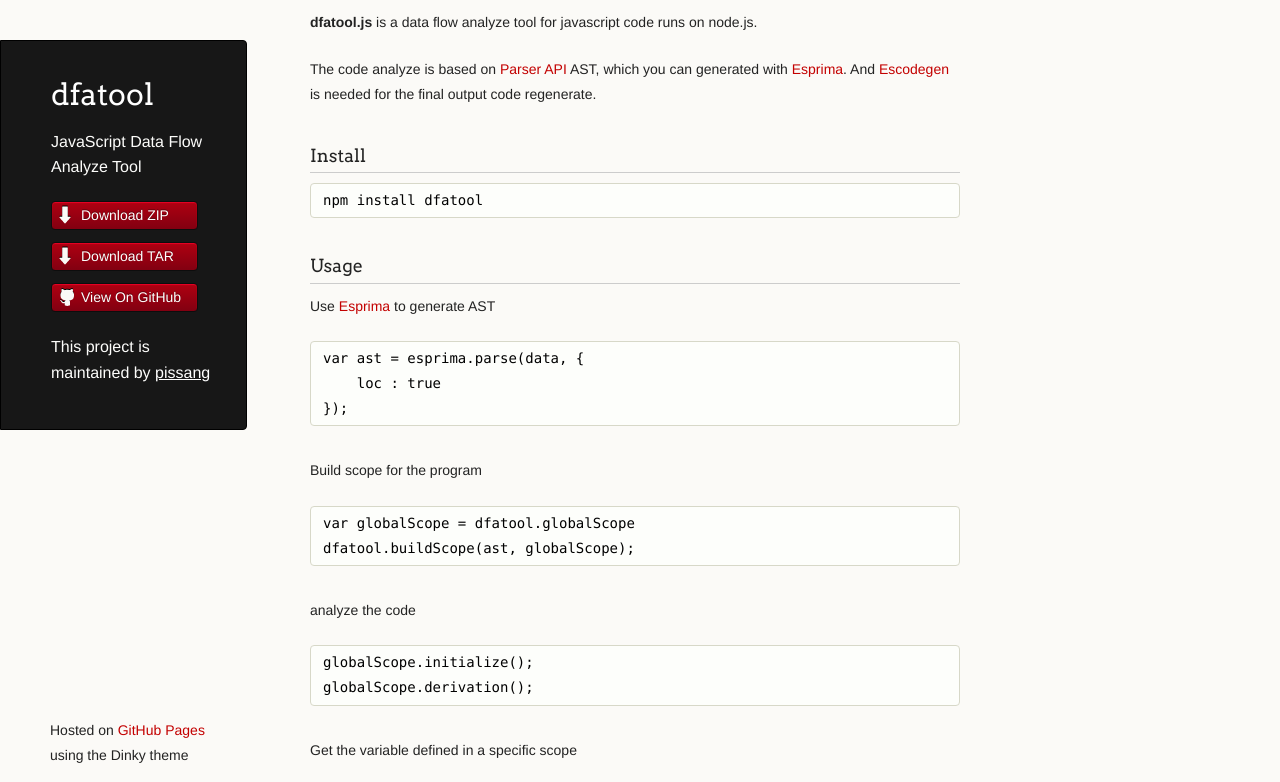
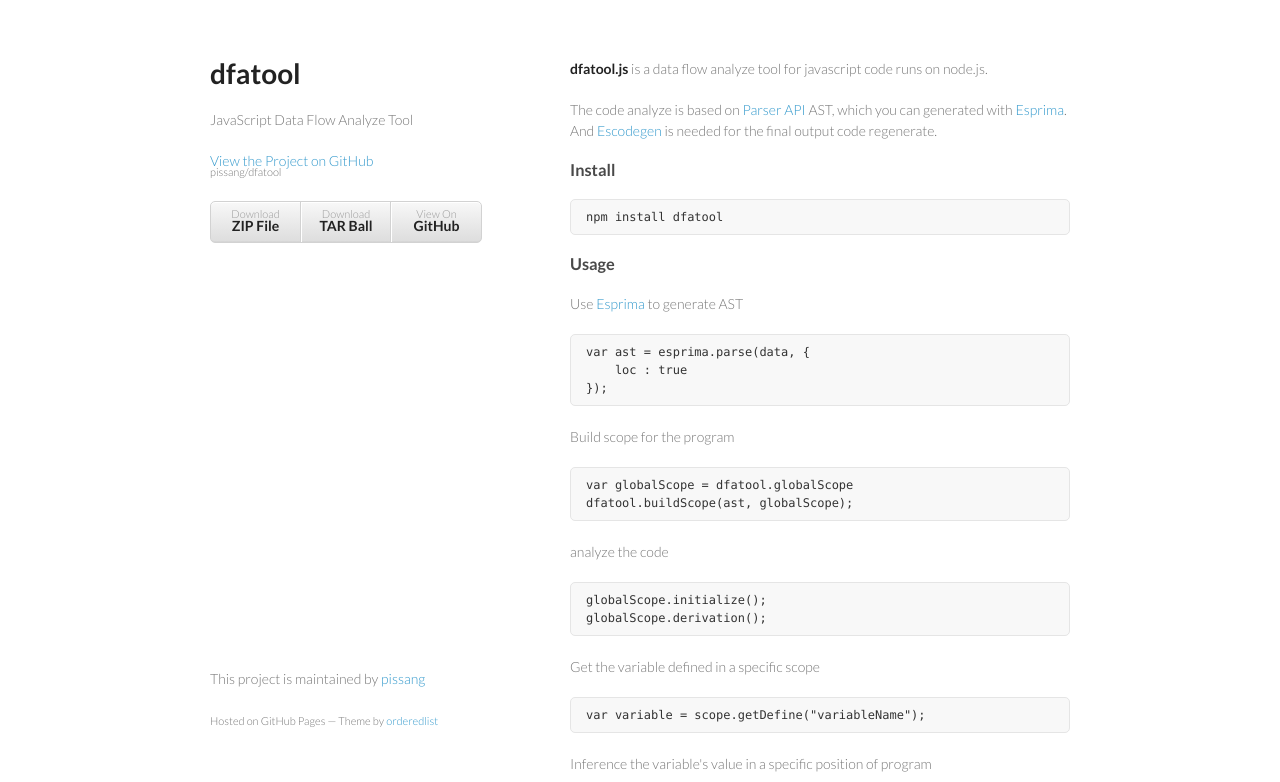
Before and after one commit to pissang/dfatool, a plain HTML site: page index.html in a window 1280 px wide. Shown: the top 782 px of the page. Drawn offline with Linux system fonts and the light colour scheme.

Commit message:
Create gh-pages branch via GitHub

```diff
--- a/index.html
+++ b/index.html
@@ -7,7 +7,6 @@
 
     <link rel="stylesheet" href="stylesheets/styles.css">
     <link rel="stylesheet" href="stylesheets/pygment_trac.css">
-    <script src="javascripts/scale.fix.js"></script>
     <meta name="viewport" content="width=device-width, initial-scale=1, user-scalable=no">
     <!--[if lt IE 9]>
     <script src="//html5shiv.googlecode.com/svn/trunk/html5.js"></script>
@@ -16,18 +15,17 @@
   <body>
     <div class="wrapper">
       <header>
-        <h1 class="header">dfatool</h1>
-        <p class="header">JavaScript Data Flow Analyze Tool</p>
+        <h1>dfatool</h1>
+        <p>JavaScript Data Flow Analyze Tool</p>
+
+        <p class="view"><a href="https://github.com/pissang/dfatool">View the Project on GitHub <small>pissang/dfatool</small></a></p>
+
 
         <ul>
-          <li class="download"><a class="buttons" href="https://github.com/pissang/dfatool/zipball/master">Download ZIP</a></li>
-          <li class="download"><a class="buttons" href="https://github.com/pissang/dfatool/tarball/master">Download TAR</a></li>
-          <li><a class="buttons github" href="https://github.com/pissang/dfatool">View On GitHub</a></li>
+          <li><a href="https://github.com/pissang/dfatool/zipball/master">Download <strong>ZIP File</strong></a></li>
+          <li><a href="https://github.com/pissang/dfatool/tarball/master">Download <strong>TAR Ball</strong></a></li>
+          <li><a href="https://github.com/pissang/dfatool">View On <strong>GitHub</strong></a></li>
         </ul>
-
-        <p class="header">This project is maintained by <a class="header name" href="https://github.com/pissang">pissang</a></p>
-
-
       </header>
       <section>
         <p><strong>dfatool.js</strong> is a data flow analyze tool for javascript code runs on node.js. </p>
@@ -95,10 +93,11 @@
 </code></pre>
       </section>
       <footer>
-        <p><small>Hosted on <a href="https://pages.github.com">GitHub Pages</a> using the Dinky theme</small></p>
+        <p>This project is maintained by <a href="https://github.com/pissang">pissang</a></p>
+        <p><small>Hosted on GitHub Pages &mdash; Theme by <a href="https://github.com/orderedlist">orderedlist</a></small></p>
       </footer>
     </div>
-    <!--[if !IE]><script>fixScale(document);</script><![endif]-->
+    <script src="javascripts/scale.fix.js"></script>
 
   </body>
 </html>
--- a/stylesheets/styles.css
+++ b/stylesheets/styles.css
@@ -1,328 +1,186 @@
-@import url(https://fonts.googleapis.com/css?family=Arvo:400,700,400italic);
-
-/* MeyerWeb Reset */
-
-html, body, div, span, applet, object, iframe,
-h1, h2, h3, h4, h5, h6, p, blockquote, pre,
-a, abbr, acronym, address, big, cite, code,
-del, dfn, em, img, ins, kbd, q, s, samp,
-small, strike, strong, sub, sup, tt, var,
-b, u, i, center,
-dl, dt, dd, ol, ul, li,
-fieldset, form, label, legend,
-table, caption, tbody, tfoot, thead, tr, th, td,
-article, aside, canvas, details, embed,
-figure, figcaption, footer, header, hgroup,
-menu, nav, output, ruby, section, summary,
-time, mark, audio, video {
-  margin: 0;
-  padding: 0;
-  border: 0;
-  font: inherit;
-  vertical-align: baseline;
-}
-
-
-/* Base text styles */
+@import url(https://fonts.googleapis.com/css?family=Lato:300italic,700italic,300,700);
 
 body {
-  padding:10px 50px 0 0;
-  font-family:"Helvetica Neue", Helvetica, Arial, sans-serif;
-	font-size: 14px;
-	color: #232323;
-	background-color: #FBFAF7;
-	margin: 0;
-	line-height: 1.8em;
-	-webkit-font-smoothing: antialiased;
-
+  padding:50px;
+  font:14px/1.5 Lato, "Helvetica Neue", Helvetica, Arial, sans-serif;
+  color:#777;
+  font-weight:300;
 }
 
 h1, h2, h3, h4, h5, h6 {
-  color:#232323;
-  margin:36px 0 10px;
+  color:#222;
+  margin:0 0 20px;
 }
 
-p, ul, ol, table, dl {
-  margin:0 0 22px;
+p, ul, ol, table, pre, dl {
+  margin:0 0 20px;
 }
 
 h1, h2, h3 {
-	font-family: Arvo, Monaco, serif;
-  line-height:1.3;
-	font-weight: normal;
-}
-
-h1,h2, h3 {
-	display: block;
-	border-bottom: 1px solid #ccc;
-	padding-bottom: 5px;
+  line-height:1.1;
 }
 
 h1 {
-	font-size: 30px;
+  font-size:28px;
 }
 
 h2 {
-	font-size: 24px;
+  color:#393939;
 }
 
-h3 {
-	font-size: 18px;
-}
-
-h4, h5, h6 {
-	font-family: Arvo, Monaco, serif;
-	font-weight: 700;
+h3, h4, h5, h6 {
+  color:#494949;
 }
 
 a {
-  color:#C30000;
-  font-weight:200;
+  color:#39c;
+  font-weight:400;
   text-decoration:none;
 }
 
-a:hover {
-	text-decoration: underline;
+a small {
+  font-size:11px;
+  color:#777;
+  margin-top:-0.6em;
+  display:block;
 }
 
-a small {
-	font-size: 12px;
+.wrapper {
+  width:860px;
+  margin:0 auto;
 }
 
-em {
-	font-style: italic;
+blockquote {
+  border-left:1px solid #e5e5e5;
+  margin:0;
+  padding:0 0 0 20px;
+  font-style:italic;
+}
+
+code, pre {
+  font-family:Monaco, Bitstream Vera Sans Mono, Lucida Console, Terminal;
+  color:#333;
+  font-size:12px;
+}
+
+pre {
+  padding:8px 15px;
+  background: #f8f8f8;
+  border-radius:5px;
+  border:1px solid #e5e5e5;
+  overflow-x: auto;
+}
+
+table {
+  width:100%;
+  border-collapse:collapse;
+}
+
+th, td {
+  text-align:left;
+  padding:5px 10px;
+  border-bottom:1px solid #e5e5e5;
+}
+
+dt {
+  color:#444;
+  font-weight:700;
+}
+
+th {
+  color:#444;
+}
+
+img {
+  max-width:100%;
+}
+
+header {
+  width:270px;
+  float:left;
+  position:fixed;
+}
+
+header ul {
+  list-style:none;
+  height:40px;
+
+  padding:0;
+
+  background: #eee;
+  background: -moz-linear-gradient(top, #f8f8f8 0%, #dddddd 100%);
+  background: -webkit-gradient(linear, left top, left bottom, color-stop(0%,#f8f8f8), color-stop(100%,#dddddd));
+  background: -webkit-linear-gradient(top, #f8f8f8 0%,#dddddd 100%);
+  background: -o-linear-gradient(top, #f8f8f8 0%,#dddddd 100%);
+  background: -ms-linear-gradient(top, #f8f8f8 0%,#dddddd 100%);
+  background: linear-gradient(top, #f8f8f8 0%,#dddddd 100%);
+
+  border-radius:5px;
+  border:1px solid #d2d2d2;
+  box-shadow:inset #fff 0 1px 0, inset rgba(0,0,0,0.03) 0 -1px 0;
+  width:270px;
+}
+
+header li {
+  width:89px;
+  float:left;
+  border-right:1px solid #d2d2d2;
+  height:40px;
+}
+
+header ul a {
+  line-height:1;
+  font-size:11px;
+  color:#999;
+  display:block;
+  text-align:center;
+  padding-top:6px;
+  height:40px;
 }
 
 strong {
+  color:#222;
   font-weight:700;
 }
 
-ul li {
-  list-style: inside;
-  padding-left: 25px;
+header ul li + li {
+  width:88px;
+  border-left:1px solid #fff;
 }
 
-ol li {
-  list-style: decimal inside;
-  padding-left: 20px;
+header ul li + li + li {
+  border-right:none;
+  width:89px;
 }
 
-blockquote {
-  margin: 0;
-  padding: 0 0 0 20px;
-  font-style: italic;
+header ul a strong {
+  font-size:14px;
+  display:block;
+  color:#222;
 }
 
-dl, dt, dd, dl p {
-	font-color: #444;
+section {
+  width:500px;
+  float:right;
+  padding-bottom:50px;
 }
 
-dl dt {
-  font-weight: bold;
-}
-
-dl dd {
-  padding-left: 20px;
-  font-style: italic;
-}
-
-dl p {
-  padding-left: 20px;
-  font-style: italic;
+small {
+  font-size:11px;
 }
 
 hr {
   border:0;
-  background:#ccc;
+  background:#e5e5e5;
   height:1px;
-  margin:0 0 24px;
+  margin:0 0 20px;
 }
 
-/* Images */
-
-img {
-  position: relative;
-  margin: 0 auto;
-  max-width: 650px;
-  padding: 5px;
-  margin: 10px 0 32px 0;
-  border: 1px solid #ccc;
-}
-
-
-/* Code blocks */
-
-code, pre {
-	font-family: Monaco, "Bitstream Vera Sans Mono", "Lucida Console", Terminal, monospace;
-  color:#000;
-  font-size:14px;
-}
-
-pre {
-	padding: 4px 12px;
-  background: #FDFEFB;
-  border-radius:4px;
-  border:1px solid #D7D8C8;
-  overflow: auto;
-  overflow-y: hidden;
-	margin-bottom: 32px;
-}
-
-
-/* Tables */
-
-table {
-  width:100%;
-}
-
-table {
-  border: 1px solid #ccc;
-  margin-bottom: 32px;
-  text-align: left;
- }
-
-th {
-  font-family: 'Arvo', Helvetica, Arial, sans-serif;
-	font-size: 18px;
-	font-weight: normal;
-  padding: 10px;
-  background: #232323;
-  color: #FDFEFB;
- }
-
-td {
-  padding: 10px;
-	background: #ccc;
- }
-
-
-/* Wrapper */
-.wrapper {
-  width:960px;
-}
-
-
-/* Header */
-
-header {
-	background-color: #171717;
-	color: #FDFDFB;
-  width:170px;
+footer {
+  width:270px;
   float:left;
   position:fixed;
-	border: 1px solid #000;
-	-webkit-border-top-right-radius: 4px;
-	-webkit-border-bottom-right-radius: 4px;
-	-moz-border-radius-topright: 4px;
-	-moz-border-radius-bottomright: 4px;
-	border-top-right-radius: 4px;
-	border-bottom-right-radius: 4px;
-	padding: 34px 25px 22px 50px;
-	margin: 30px 25px 0 0;
-	-webkit-font-smoothing: antialiased;
-}
-
-p.header {
-	font-size: 16px;
-}
-
-h1.header {
-	font-family: Arvo, sans-serif;
-	font-size: 30px;
-	font-weight: 300;
-	line-height: 1.3em;
-	border-bottom: none;
-	margin-top: 0;
-}
-
-
-h1.header, a.header, a.name, header a{
-	color: #fff;
-}
-
-a.header {
-	text-decoration: underline;
-}
-
-a.name {
-	white-space: nowrap;
-}
-
-header ul {
-  list-style:none;
-  padding:0;
-}
-
-header li {
-	list-style-type: none;
-  width:132px;
-  height:15px;
-	margin-bottom: 12px;
-	line-height: 1em;
-	padding: 6px 6px 6px 7px;
-
-	background: #AF0011;
-	background: -moz-linear-gradient(top, #AF0011 0%, #820011 100%);
-  background: -webkit-gradient(linear, left top, left bottom, color-stop(0%,#f8f8f8), color-stop(100%,#dddddd));
-  background: -webkit-linear-gradient(top, #AF0011 0%,#820011 100%);
-  background: -o-linear-gradient(top, #AF0011 0%,#820011 100%);
-  background: -ms-linear-gradient(top, #AF0011 0%,#820011 100%);
-  background: linear-gradient(top, #AF0011 0%,#820011 100%);
-
-	border-radius:4px;
-  border:1px solid #0D0D0D;
-
-	-webkit-box-shadow: inset 0px 1px 1px 0 rgba(233,2,38, 1);
-	box-shadow: inset 0px 1px 1px 0 rgba(233,2,38, 1);
-
-}
-
-header li:hover {
-	background: #C3001D;
-	background: -moz-linear-gradient(top, #C3001D 0%, #950119 100%);
-  background: -webkit-gradient(linear, left top, left bottom, color-stop(0%,#f8f8f8), color-stop(100%,#dddddd));
-  background: -webkit-linear-gradient(top, #C3001D 0%,#950119 100%);
-  background: -o-linear-gradient(top, #C3001D 0%,#950119 100%);
-  background: -ms-linear-gradient(top, #C3001D 0%,#950119 100%);
-  background: linear-gradient(top, #C3001D 0%,#950119 100%);
-}
-
-a.buttons {
-	-webkit-font-smoothing: antialiased;
-	background: url(../images/arrow-down.png) no-repeat;
-	font-weight: normal;
-	text-shadow: rgba(0, 0, 0, 0.4) 0 -1px 0;
-	padding: 2px 2px 2px 22px;
-	height: 30px;
-}
-
-a.github {
-	background: url(../images/octocat-small.png) no-repeat 1px;
-}
-
-a.buttons:hover {
-	color: #fff;
-	text-decoration: none;
-}
-
-
-/* Section - for main page content */
-
-section {
-  width:650px;
-  float:right;
-  padding-bottom:50px;
-}
-
-
-/* Footer */
-
-footer {
-  width:170px;
-  float:left;
-  position:fixed;
-  bottom:10px;
-	padding-left: 50px;
+  bottom:50px;
 }
 
 @media print, screen and (max-width: 960px) {
@@ -338,18 +196,14 @@
     width:auto;
   }
 
-	footer {
-		border-top: 1px solid #ccc;
-		margin:0 84px 0 50px;
-		padding:0;
-	}
-
   header {
     padding-right:320px;
   }
 
   section {
-    padding:20px 84px 20px 50px;
+    border:1px solid #e5e5e5;
+    border-width:1px 0;
+    padding:20px 0;
     margin:0 0 20px;
   }
 
@@ -359,8 +213,8 @@
 
   header ul {
     position:absolute;
-    right:130px;
-    top:84px;
+    right:50px;
+    top:52px;
   }
 }
 
@@ -370,38 +224,26 @@
   }
 
   header {
-    padding:10px 20px 0;
-		margin-right: 0;
+    padding:0;
   }
-
-	section {
-    padding:10px 0 10px 20px;
-    margin:0 0 30px;
-  }
-
-	footer {
-		margin: 0 0 0 30px;
-	}
 
   header ul, header p.view {
     position:static;
   }
+
+  pre, code {
+    word-wrap:normal;
+  }
 }
 
 @media print, screen and (max-width: 480px) {
+  body {
+    padding:15px;
+  }
 
-  header ul li.download {
+  header ul {
     display:none;
   }
-
-	footer {
-		margin: 0 0 0 20px;
-	}
-
-	footer a{
-		display:block;
-	}
-
 }
 
 @media print {
```
Also changed, not shown: javascripts/scale.fix.js (+17 -20 lines), params.json (+1 -1 lines), images/arrow-down.png (deleted), images/octocat-small.png (deleted).
